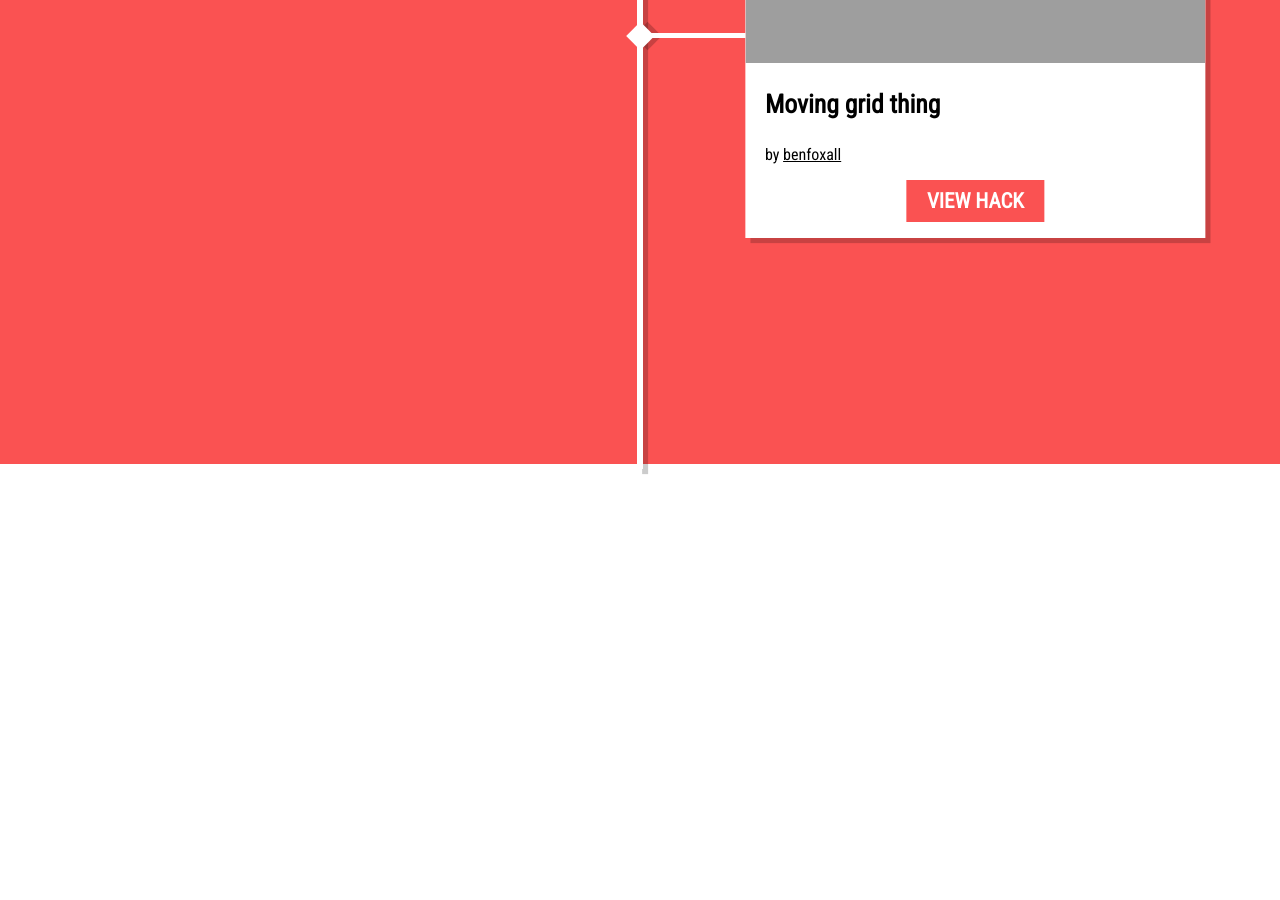
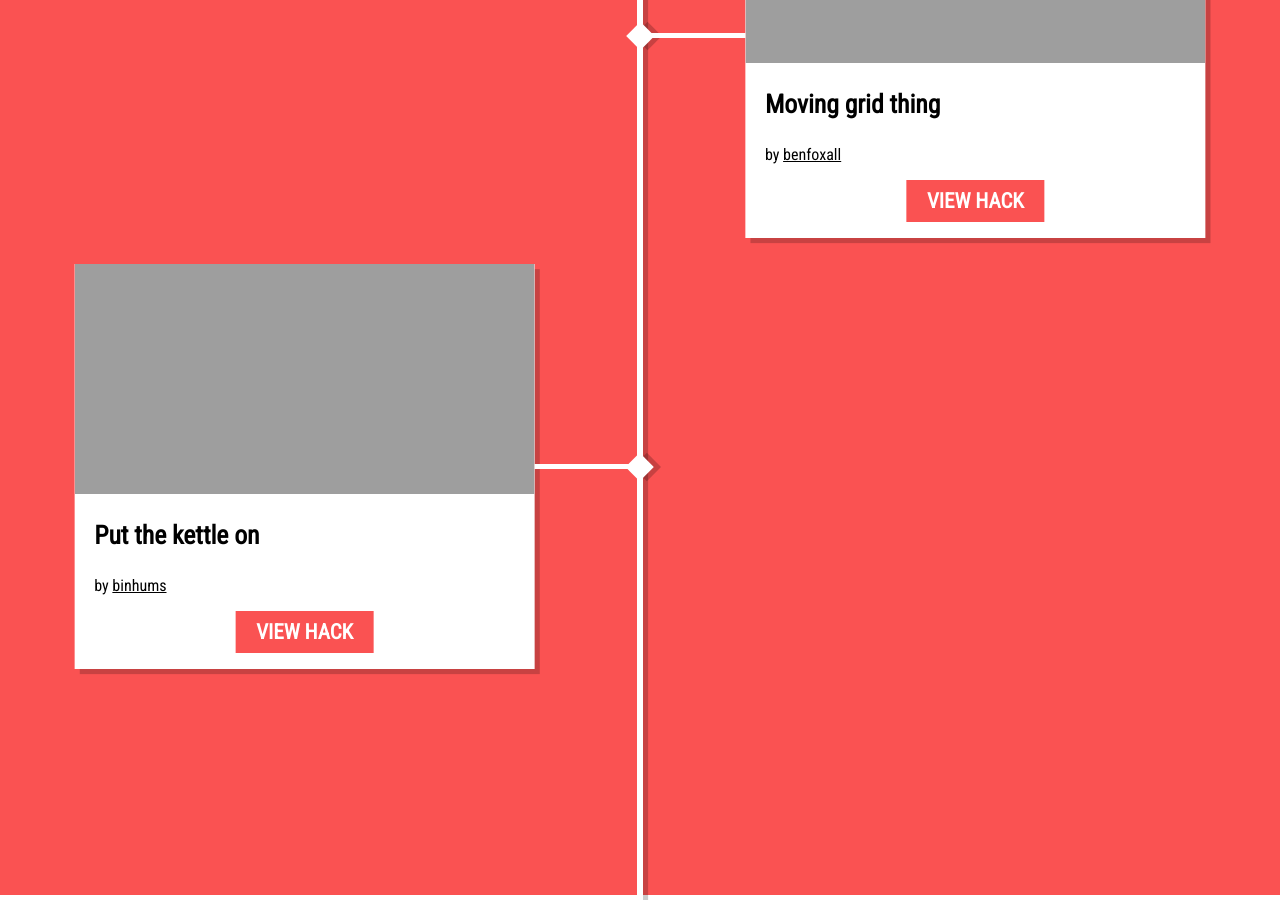
Before and after one commit to cardboctober/cardboctober.github.io, a Jekyll site: the page built from index.html, in a window 1280 px wide and 900 px high, scrolled down 3198 px. Built offline with Jekyll 4.4.1, drawn with Linux system fonts in a browser that asks for light colours; some web fonts are replaced; before the commit the page ends 3667 px from its top, so only the background shows below that.

Commit message:
Put the kettle on
It's a rotating teapot :-)

```diff
--- a/_data/hacks.yml
+++ b/_data/hacks.yml
@@ -36,3 +36,9 @@
   url: https://cardboctober.xyz/ben/02/
   img: https://cardboctober.xyz/ben/02/screen.png
   by: benfoxall
+
+- date: 02-10-2016
+  title: Put the kettle on
+  url: https://cardboctober.xyz/binhums/2016-10-02/
+  img: https://cardboctober.xyz/ben/02/screen.png
+  by: binhums
```
